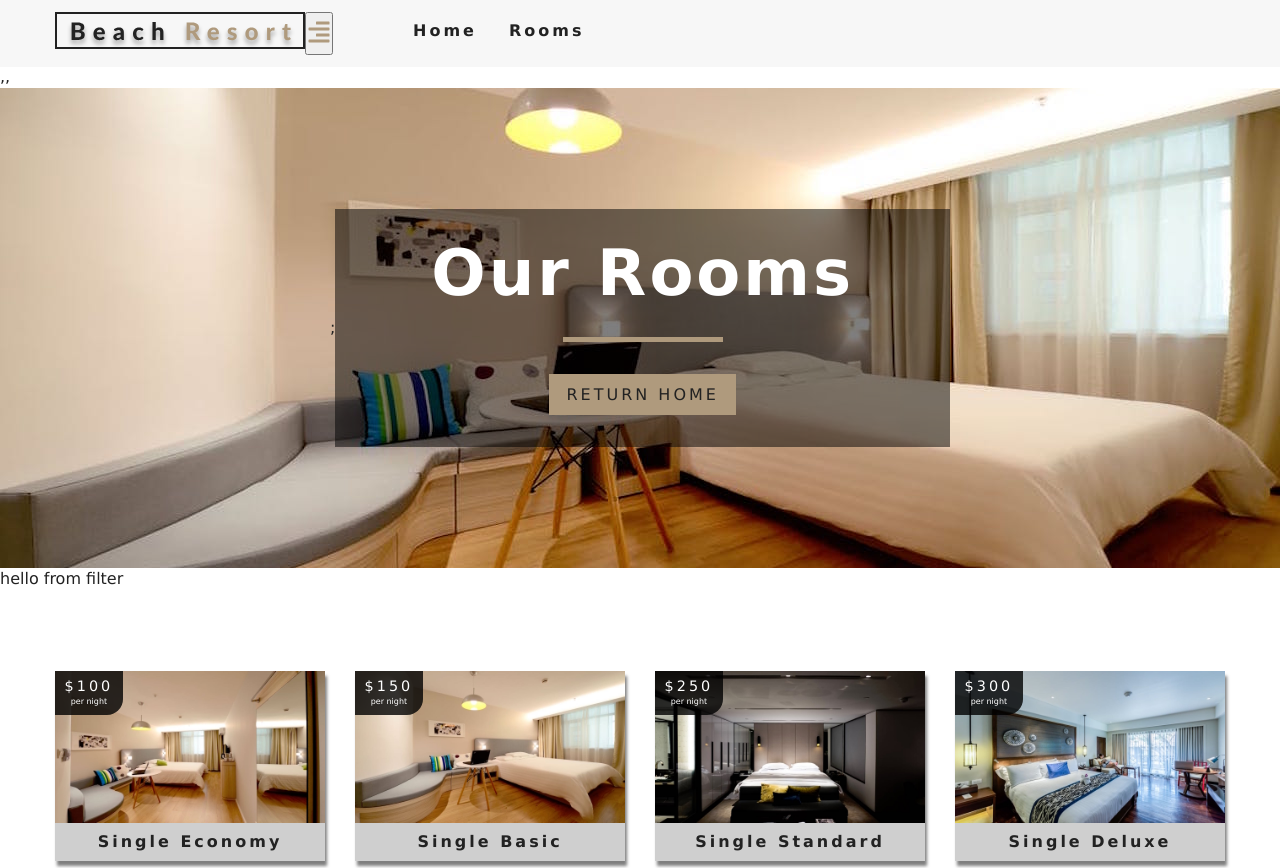
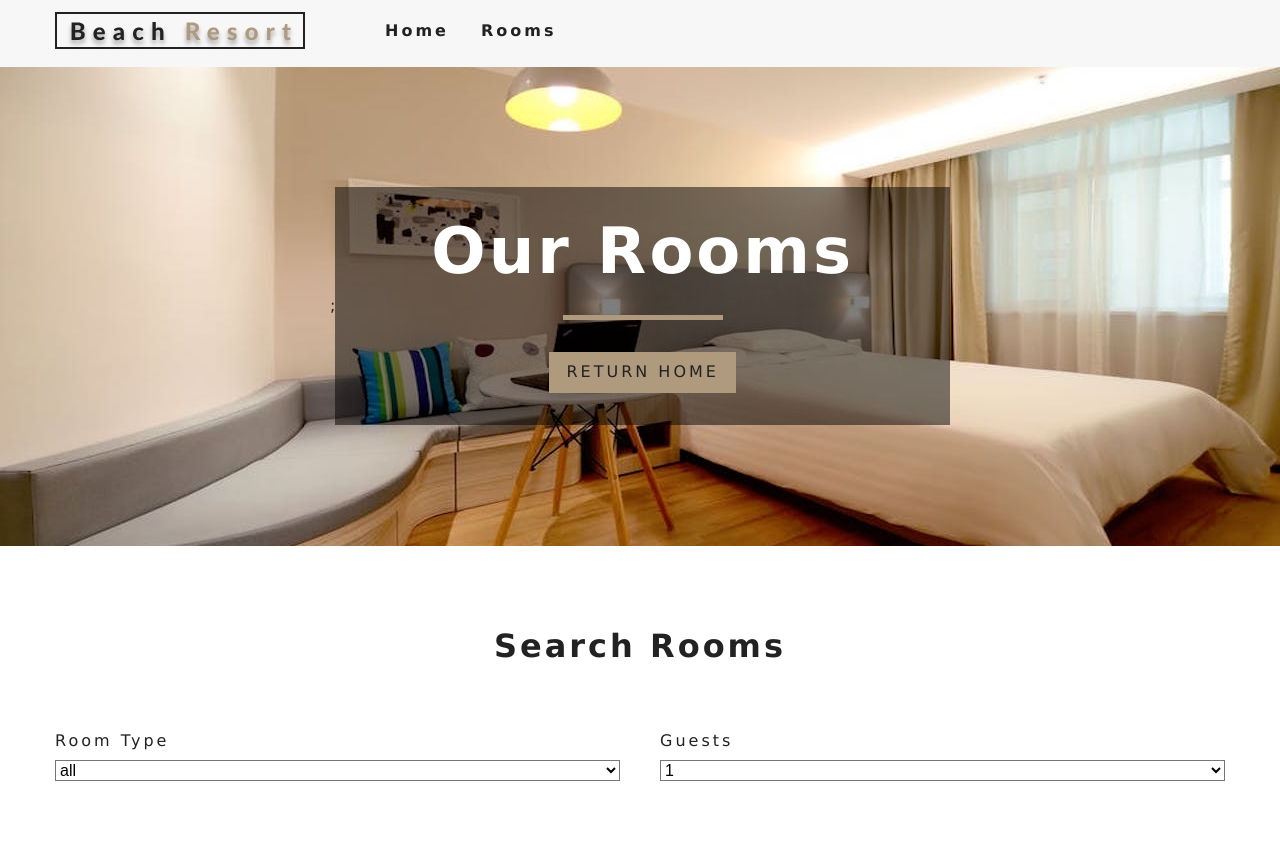
Before and after one commit to jimhantrix/online-store-, a React (Create React App) app: page /rooms in a window 1280 px wide. Shown: the top 868 px of the page. Built offline with nearby package versions, Linux system fonts and the light colour scheme.

Commit message:
updated src files

```diff
--- a/src/components/FeaturedRooms.js
+++ b/src/components/FeaturedRooms.js
@@ -9,10 +9,11 @@
 Component{
     static contextType = RoomContext;
     render(){
-      let{ loading, feauturedRooms: rooms } =
-       this.context; rooms = rooms.map(room => {
-        return <Room key={room.id} room ={room}/>
-      })
+      let{ loading, featuredRooms: rooms } =
+       this.context;
+        rooms = rooms.map(room => {
+          return <Room key={room.id} room ={room}/>;
+        });
       return (
         <section className ="featured-rooms">
           <Title title ="featured rooms"/>
--- a/src/components/Navbar.js
+++ b/src/components/Navbar.js
@@ -9,8 +9,8 @@
 }
 
 handleToggle =() => {
-  this.setState({isOpen:!this.state.isOpen});
-};
+  this.setState({isOpen:!this.state.isOpen})
+}
   render(){
     return (
     <nav className="navbar">
@@ -19,7 +19,7 @@
           <Link to ="/">
             <img src={logo} alt="Perth Beach Resort"/>
           </Link>
-            <button type="button" className="nav-bar" onClick={this.handleToggle}>
+            <button type="button" className="nav-btn" onClick={this.handleToggle}>
               <FaAlignRight className="nav-icon"/>
             </button>
       </div>
--- a/src/components/RoomFilter.js
+++ b/src/components/RoomFilter.js
@@ -1,11 +1,67 @@
 import React from 'react'
+import {useContext} from 'react';
+import {RoomContext} from '../context'
+import Title from "../components/Title";
+
+//getting unique values
+const getUnique = (items, value)=> {
+  return [...new Set(items.map(item =>item[value]))];
+};
+export default function RoomFilter({rooms}){
+
+  const context = useContext(RoomContext)
 
 
-export default function RommFilter(){
+  const { handleChange, type, capacity, price, minPrice, maxPrice, maxSize, breakfast, pets} = context
+  //get unique types
+  let types = getUnique(rooms,'type');
+  //add all
+  types =["all",...types];
+  //map to jsx
+  types =types.map((item, index) =>{
+    return (<option vlaue={item} key={index}>{item}</option>);
+  });
+  let people=getUnique(rooms, 'capacity');
+people = people.map((item, index) => {
+  return<option key ={index} value={item}>{item} </option>
+})
 
-  return (
-    <div>
-    hello from filter
-    </div>
-  )
+  return(
+    <section className="filter-container">
+        <Title title="search rooms"/>
+        <form className="filter-form">
+        {/*select type */}
+        <div className="form-group">
+        <label htmlFor="type" id ="type">room type</label>
+        <select
+        name="type"
+        id="type"
+        value={type}
+        className="form-control"
+        onChange={handleChange}
+        >
+        {types}
+        </select>
+
+        </div>
+        {/* end selct type*/}
+
+        {/* guests*/}
+        <div className="form-group">
+        <label htmlFor="capacity" id ="type">Guests</label>
+        <select
+        name="capacity"
+        id="capacity"
+        value={capacity}
+        className="form-control"
+        onChange={handleChange}
+        >
+        {people}
+        </select>
+        </div>
+        {/* end select guests*/}
+        </form>
+
+    </section>
+  );
 }
--- a/src/components/RoomList.js
+++ b/src/components/RoomList.js
@@ -15,7 +15,7 @@
       <div className="roomslist-center">
   { rooms.map(item =>{
       return<Room key={item.id} room={item}/>;
-    })}
+    })
   }
   </div>
   </section>
--- a/src/components/Services.js
+++ b/src/components/Services.js
@@ -14,7 +14,7 @@
   {
   icon:<FaHiking/>,
   title:"Great hikes",
-  info: 'Come and try our signature cocktail'
+  info: 'Come and try our signature cocktails'
   },
   {
   icon:<FaShuttleVan/>,
--- a/src/context.js
+++ b/src/context.js
@@ -8,30 +8,77 @@
   rooms: [],
   sortedRooms: [],
   featuredRooms: [],
-  loading: true
-
+  loading: true,
+  type: "all",
+  capacity: 1,
+  price: 0,
+  minPrice:0,
+  minSize: 0,
+  maxSize: 0,
+  breakfast: false,
+  pets: false
 };
 //Data
 
 componentDidMount(){
   let rooms = this.formatData(items);
   let featuredRooms = rooms.filter(room => room.featured === true);
+  let maxPrice = Math.max(...rooms.map(item=>
+  item.price));
+  let maxSize = Math.max(...rooms.map(item=>
+  item.size));
+
   this.setState({
     rooms,
     featuredRooms,
     sortedRooms: rooms,
-    loading: false
+    loading: false,
+    price: maxPrice,
+    maxPrice,
+    maxSize
   });
 };
 formatData(items){
   let tempItems =items.map(item =>{
     let id = item.sys.id
     let images =item.fields.images.map(image =>image.fields.file.url);
+
     let room = {...item.fields,images,id}
     return room;
   });
   return tempItems
 }
+
+getRoom = slug =>{
+  let tempRooms = [...this.state.rooms];
+  const room =tempRooms.find(room.slug === slug);
+  return room;
+};
+
+handleChange = event =>{
+  const target = event.target
+  const value =event.type=== 'checkbox'?target.checked:target.value
+  const name = event.target.name;
+  this.setState({
+    [name]: value
+  }, this.filterRooms
+);
+}
+
+filterRooms =()=>{
+  let{
+    rooms, type, capacity, price, minSize, maxSize, breakfast, pets
+  }=this.state
+
+  let tempRooms=[...rooms];
+  if (type !=="all"){
+    tempRooms = tempRooms.filter(room => room.type ===type);
+  }
+
+  this.setState({
+    sortedRooms: tempRooms
+  })
+};
 
 render(){
   return(
--- a/src/index.js
+++ b/src/index.js
@@ -8,9 +8,9 @@
 import { RoomProvider} from './context'
 
 ReactDOM.render(
-  <RoomProvider>,
-  <Router>,
-  <App/>,
+  <RoomProvider>
+  <Router>
+  <App/>
   </Router>
   </RoomProvider>,
    document.getElementById("root")
--- a/src/pages/Home.js
+++ b/src/pages/Home.js
@@ -14,7 +14,7 @@
   <Hero>
   <Banner title="Perth Luxury Rooms" subtitle="Deluxe rooms starting at $299">
     <Link to ='rooms' className ="btn-primary">
-    Check ours rooms
+    Check our rooms
   </Link>
   </Banner>
   </Hero>
```
